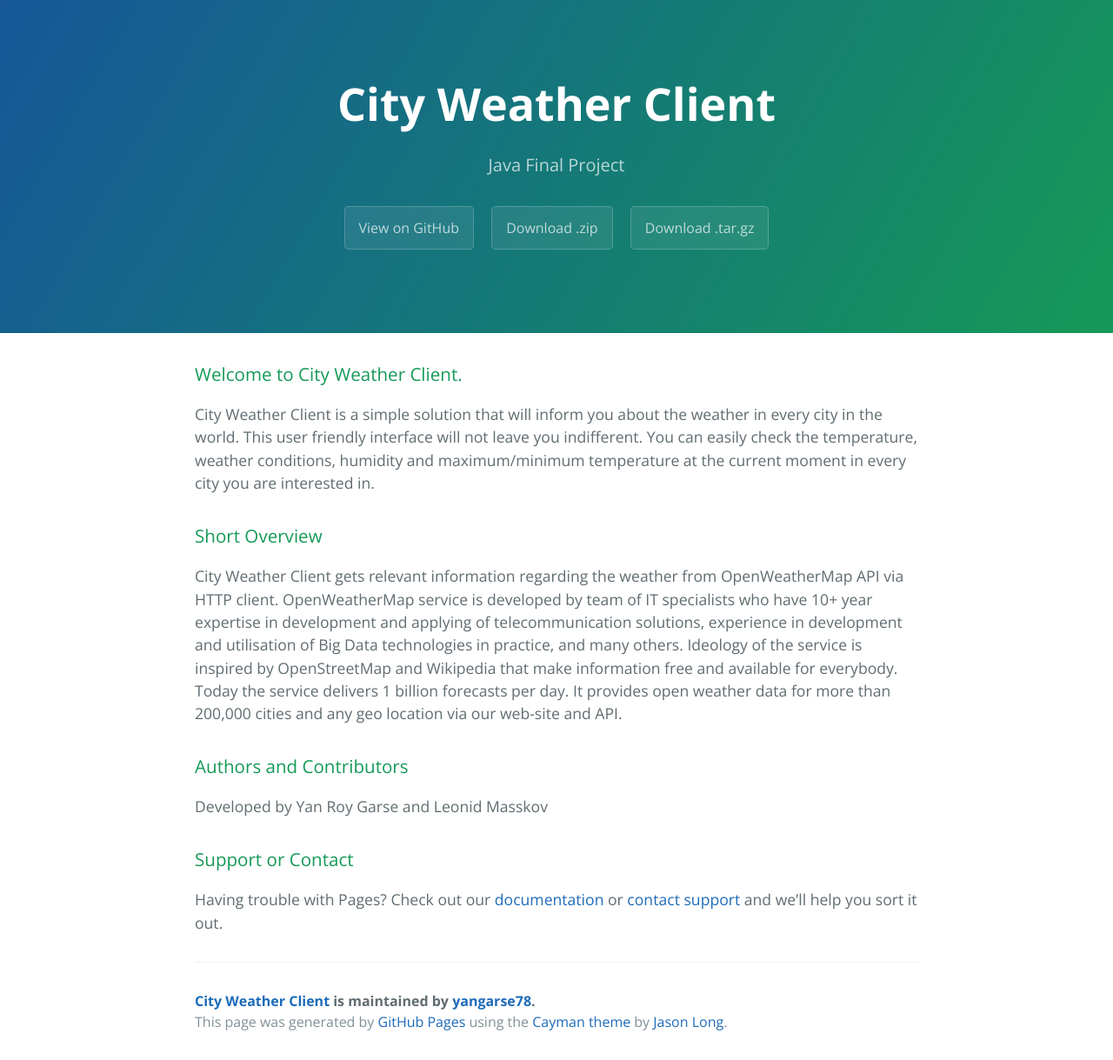
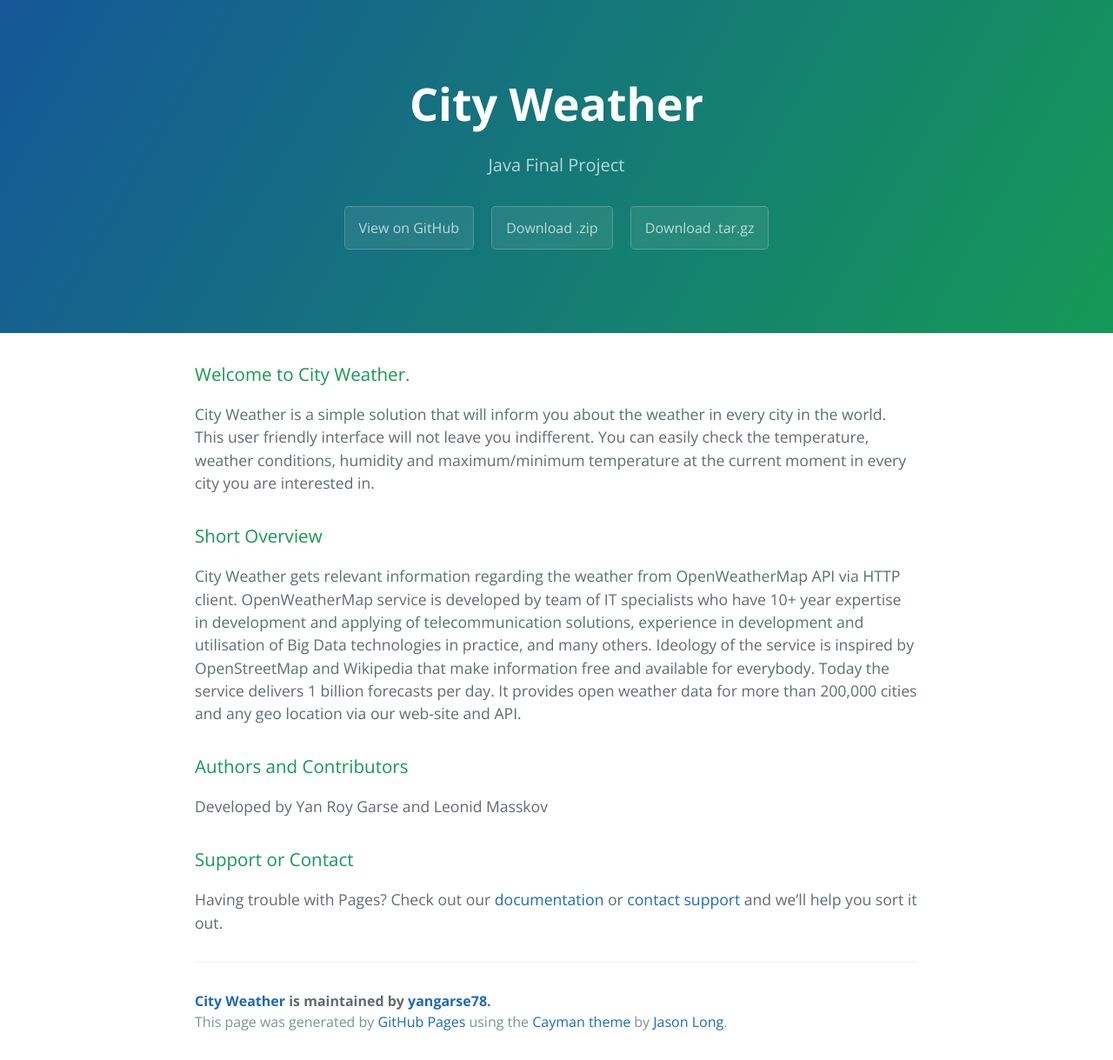
Before and after one commit to yangarse78/JavaFinalProject, a plain HTML site: page index.html in a window 1280 px wide. Shown: the whole page at 87% size. Drawn offline with nearby package versions, Linux system fonts and the light colour scheme.

Commit message:
Create gh-pages branch via GitHub

```diff
--- a/index.html
+++ b/index.html
@@ -2,7 +2,7 @@
 <html lang="en-us">
   <head>
     <meta charset="UTF-8">
-    <title>City Weather Client by yangarse78</title>
+    <title>City Weather by yangarse78</title>
     <meta name="viewport" content="width=device-width, initial-scale=1">
     <link rel="stylesheet" type="text/css" href="stylesheets/normalize.css" media="screen">
     <link href='https://fonts.googleapis.com/css?family=Open+Sans:400,700' rel='stylesheet' type='text/css'>
@@ -11,7 +11,7 @@
   </head>
   <body>
     <section class="page-header">
-      <h1 class="project-name">City Weather Client</h1>
+      <h1 class="project-name">City Weather</h1>
       <h2 class="project-tagline">Java Final Project</h2>
       <a href="https://github.com/yangarse78/JavaFinalProject" class="btn">View on GitHub</a>
       <a href="https://github.com/yangarse78/JavaFinalProject/zipball/master" class="btn">Download .zip</a>
@@ -20,9 +20,9 @@
 
     <section class="main-content">
       <h3>
-<a id="welcome-to-city-weather-client" class="anchor" href="#welcome-to-city-weather-client" aria-hidden="true"><span class="octicon octicon-link"></span></a>Welcome to City Weather Client.</h3>
+<a id="welcome-to-city-weather" class="anchor" href="#welcome-to-city-weather" aria-hidden="true"><span class="octicon octicon-link"></span></a>Welcome to City Weather.</h3>
 
-<p>City Weather Client is a simple solution that will inform you about
+<p>City Weather is a simple solution that will inform you about
 the weather in every city in the world. This user friendly interface
 will not leave you indifferent. You can easily check the temperature,
 weather conditions, humidity and maximum/minimum temperature at the
@@ -31,7 +31,7 @@ current moment in every city you are interested in.</p>
 <h3>
 <a id="short-overview" class="anchor" href="#short-overview" aria-hidden="true"><span class="octicon octicon-link"></span></a>Short Overview</h3>
 
-<p>City Weather Client gets relevant information regarding the weather
+<p>City Weather gets relevant information regarding the weather
 from OpenWeatherMap API via HTTP client. OpenWeatherMap service is
 developed by team of IT specialists who have 10+ year expertise in
 development and applying of telecommunication solutions, experience in
@@ -53,7 +53,7 @@ via our web-site and API.</p>
 <p>Having trouble with Pages? Check out our <a href="https://help.github.com/pages">documentation</a> or <a href="https://github.com/contact">contact support</a> and we’ll help you sort it out.</p>
 
       <footer class="site-footer">
-        <span class="site-footer-owner"><a href="https://github.com/yangarse78/JavaFinalProject">City Weather Client</a> is maintained by <a href="https://github.com/yangarse78">yangarse78</a>.</span>
+        <span class="site-footer-owner"><a href="https://github.com/yangarse78/JavaFinalProject">City Weather</a> is maintained by <a href="https://github.com/yangarse78">yangarse78</a>.</span>
 
         <span class="site-footer-credits">This page was generated by <a href="https://pages.github.com">GitHub Pages</a> using the <a href="https://github.com/jasonlong/cayman-theme">Cayman theme</a> by <a href="https://twitter.com/jasonlong">Jason Long</a>.</span>
       </footer>
```
Also changed, not shown: params.json (+1 -1 lines).
